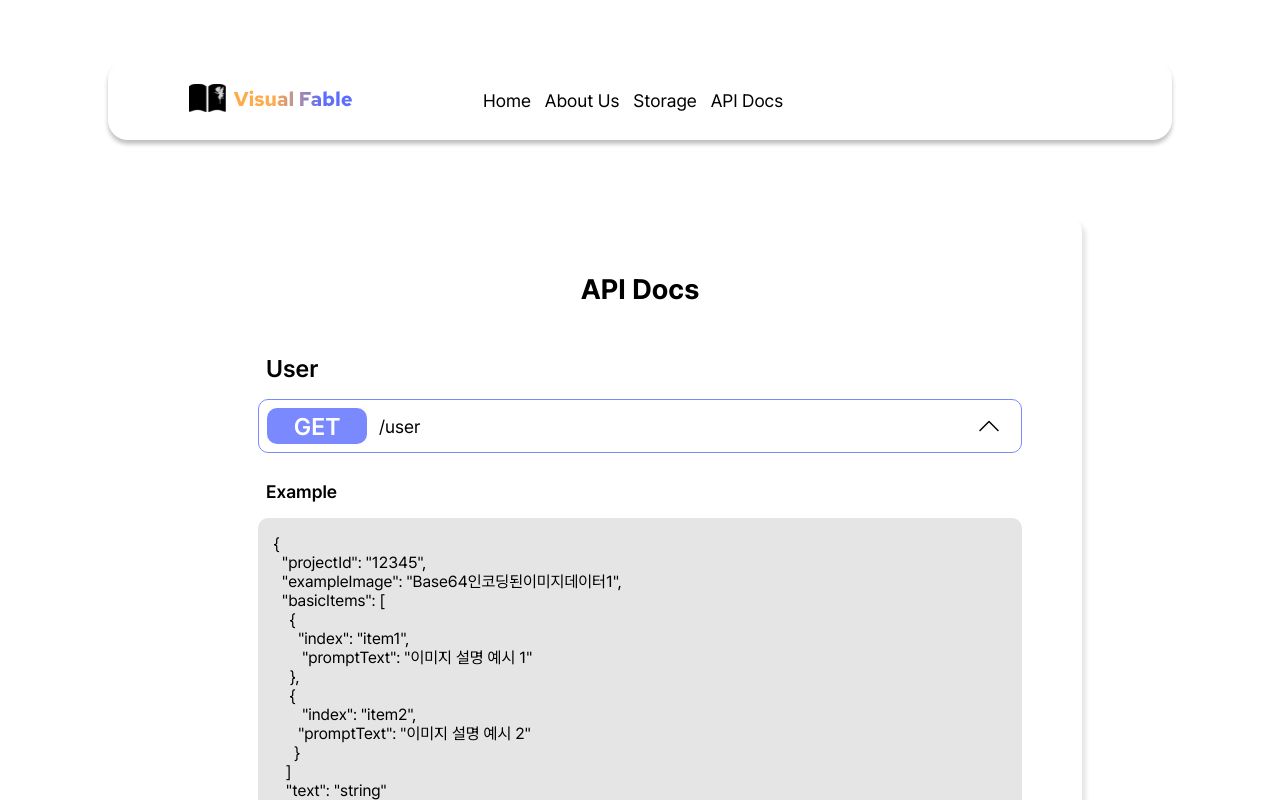
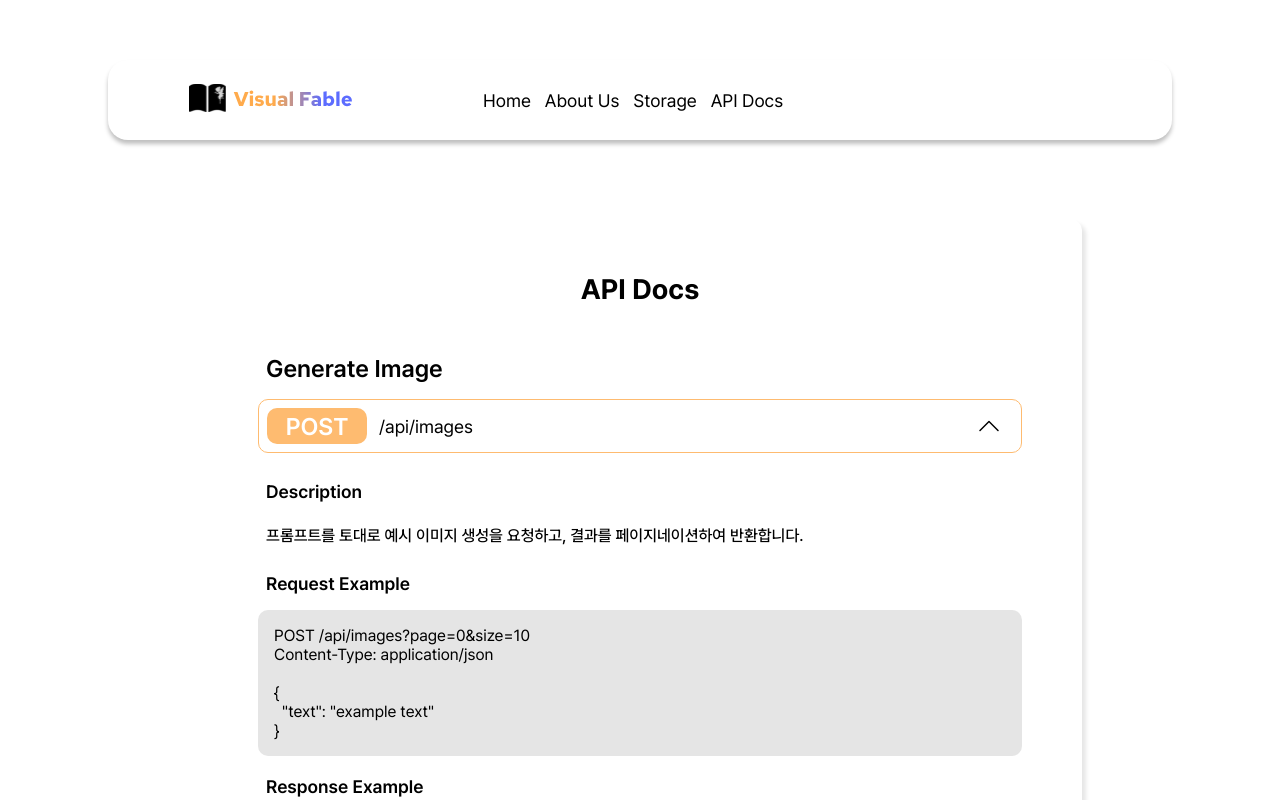
Before and after one commit to 2024S-Style-Transfer/visual-fable-front, a Next.js app: page /methods in a window 1280 px wide. Both pictures are taken after a click on the button 988 px from the left and 426 px from the top of the page. Built offline with nearby package versions, Linux system fonts and the light colour scheme; no server answers.

Commit message:
fix: public API 문서 페이지 내용 수정

```diff
--- a/src/components/pages/APIMethods.tsx
+++ b/src/components/pages/APIMethods.tsx
@@ -6,23 +6,24 @@ import { ApiMethodCategory, ApiMethodItem, HTTP_METHOD } from '@/types/service';
 import { MOCK_API_METHODS } from '@/mock/data';
 import { SvgChevronDown } from '@/svgs';
 import { css } from '@emotion/react';
+import { PUBLIC_API_METHODS } from '@/constants/methods';
 
 const APIMethods: React.FC = () => {
-  const [apiCategories, setApiCategories] = useState<ApiMethodCategory[]>([]);
+  // const [apiCategories, setApiCategories] = useState<ApiMethodCategory[]>([]);
 
-  // FIXME: API 구현 후 수정
-  const loadApiCategories = async () => {
-    setApiCategories(MOCK_API_METHODS);
-  };
+  // // FIXME: API 구현 후 수정
+  // const loadApiCategories = async () => {
+  //   setApiCategories(MOCK_API_METHODS);
+  // };
 
-  useEffect(() => {
-    loadApiCategories();
-  }, []);
+  // useEffect(() => {
+  //   loadApiCategories();
+  // }, []);
   return (
     <APIMethodsWrapper>
       <Title>API Docs</Title>
 
-      {apiCategories.map((category) => (
+      {PUBLIC_API_METHODS.map((category) => (
         <CategoryItem key={category.name} {...category} />
       ))}
     </APIMethodsWrapper>
@@ -71,7 +72,7 @@ const HTTP_METHOD_COLOR = {
   [HTTP_METHOD.DELETE]: '#ff7b7b',
 } as const;
 type MethodColor = (typeof HTTP_METHOD_COLOR)[keyof typeof HTTP_METHOD_COLOR];
-const MethodItem: React.FC<ApiMethodItem> = ({ httpMethod, url, example }) => {
+const MethodItem: React.FC<ApiMethodItem> = ({ httpMethod, url, description, requestExample, responseExample }) => {
   const [isOpen, setIsOpen] = useState(false);
 
   return (
@@ -89,8 +90,14 @@ const MethodItem: React.FC<ApiMethodItem> = ({ httpMethod, url, example }) => {
 
       {isOpen && (
         <>
-          <ExampleTitle>Example</ExampleTitle>
-          <ExampleBox>{example}</ExampleBox>
+          <DetailTitle>Description</DetailTitle>
+          <DetailDescription>{description}</DetailDescription>
+
+          <DetailTitle>Request Example</DetailTitle>
+          <ExampleBox>{requestExample}</ExampleBox>
+
+          <DetailTitle>Response Example</DetailTitle>
+          <ExampleBox>{responseExample}</ExampleBox>
         </>
       )}
     </MethodItemWrapper>
@@ -114,8 +121,17 @@ const ExampleBox = styled.div`
   border-radius: 10px;
   padding: 16px;
   white-space: pre;
+  overflow-x: auto;
+
+  margin-bottom: 12px;
 `;
-const ExampleTitle = styled.p`
+const DetailDescription = styled.p`
+  padding: 8px;
+  font-size: 16px;
+  font-weight: 500;
+  margin-bottom: 12px;
+`;
+const DetailTitle = styled.p`
   padding: 8px;
   font-size: 18px;
   font-weight: 600;
--- /dev/null
+++ b/src/constants/methods.ts
@@ -0,0 +1,85 @@
+import { ApiMethodCategory, HTTP_METHOD } from '@/types/service';
+
+export const PUBLIC_API_METHODS: ApiMethodCategory[] = [
+  {
+    name: 'Generate Image',
+    methods: [
+      {
+        httpMethod: HTTP_METHOD.POST,
+        url: '/api/images',
+        description: '프롬프트를 토대로 예시 이미지 생성을 요청하고, 결과를 페이지네이션하여 반환합니다.',
+        requestExample: `POST /api/images?page=0&size=10
+Content-Type: application/json
+
+{
+  "text": "example text"
+}`,
+        responseExample: `{
+  "content": [
+    {
+      "imageUrl": "https://example.com/generatedImage1.jpg",
+      "description": "Generated image 1"
+    }
+  ],
+  "pageable": {
+    "sort": {
+      "empty": true,
+      "unsorted": true,
+      "sorted": false
+    },
+    "offset": 0,
+    "pageNumber": 0,
+    "pageSize": 10,
+    "paged": true,
+    "unpaged": false
+  },
+  "totalPages": 1,
+  "totalElements": 1,
+  "last": true,
+  "size": 10,
+  "number": 0,
+  "sort": {
+    "empty": true,
+    "unsorted": true,
+    "sorted": false
+  },
+  "numberOfElements": 1,
+  "first": true,
+  "empty": false
+}`,
+      },
+      {
+        httpMethod: HTTP_METHOD.POST,
+        url: '/api/generate-images',
+        description: '생성된 예시 이미지와 함께 프롬프트 요청에 따라 이미지를 생성하고, 결과를 반환합니다.',
+        requestExample: `POST /api/generate-images
+Content-Type: application/json
+
+{
+  "projectId": "12345",
+  "id": "exampleId",
+  "basicItems": [
+    {
+      "index": 1,
+      "promptText": "Generate an image of a sunset"
+    }
+  ]
+}`,
+        responseExample: `{
+  "projectId": "12345",
+  "generatedItems": [
+    {
+      "imageUrl": "https://example.com/sunset1.jpg",
+      "description": "A beautiful sunset over the mountains"
+    },
+    {
+      "imageUrl": "https://example.com/sunset2.jpg",
+      "description": "Sunset with vibrant colors"
+    }
+  ],
+  "time": "2024-06-03T12:00:00"
+}`,
+      },
+    ],
+  },
+];
--- a/src/mock/data.ts
+++ b/src/mock/data.ts
@@ -181,91 +181,188 @@ export const MOCK_PROJECT_LIST: ProjectResponse[] = [
 
 export const MOCK_API_METHODS: ApiMethodCategory[] = [
   {
+    name: 'Generate Image',
+    methods: [
+      {
+        httpMethod: 'POST',
+        url: '/api/images',
+        description: '프롬프트를 토대로 예시 이미지 생성을 요청하고, 결과를 페이지네이션하여 반환합니다.',
+        requestExample: `POST /api/images?page=0&size=10
+Content-Type: application/json
+
+  {
+    "text": "example text"
+  }`,
+        responseExample: `{
+    "content": [
+      {
+        "imageUrl": "https://example.com/generatedImage1.jpg",
+        "description": "Generated image 1"
+      }
+    ],
+    "pageable": {
+      "sort": {
+        "empty": true,
+        "unsorted": true,
+        "sorted": false
+      },
+      "offset": 0,
+      "pageNumber": 0,
+      "pageSize": 10,
+      "paged": true,
+      "unpaged": false
+    },
+    "totalPages": 1,
+    "totalElements": 1,
+    "last": true,
+    "size": 10,
+    "number": 0,
+    "sort": {
+      "empty": true,
+      "unsorted": true,
+      "sorted": false
+    },
+    "numberOfElements": 1,
+    "first": true,
+    "empty": false
+  }`,
+      },
+      {
+        httpMethod: 'POST',
+        url: '/api/generate-images',
+        description: '생성된 예시 이미지와 함께 프롬프트 요청에 따라 이미지를 생성하고, 결과를 반환합니다.',
+        requestExample: `POST /api/generate-images
+Content-Type: application/json
+
+{
+  "projectId": "12345",
+  "id": "exampleId",
+  "basicItems": [
+    {
+      "index": 0,
+      "promptText": "example prompt 1"
+    },
+    {
+      "index": 1,
+      "promptText": "example prompt 2"
+    }
+  ]
+}`,
+        responseExample: `{
+  "id": "exampleId",
+  "generatedItems": [
+    {
+      "id": "1",
+      "promptText": "example prompt 1",
+      "generatedImage": "https://example.com/generatedImage1.jpg"
+    },
+    {
+      "id": "2",
+      "promptText": "example prompt 2",
+      "generatedImage": "https://example.com/generatedImage2.jpg"
+    }
+  ]
+}`,
+      },
+    ],
+  },
+  {
+    name: 'Projects',
+    methods: [
+      {
+        httpMethod: 'GET',
+        url: '/api/projects',
+        description: '프로젝트 목록을 요청하고, 생성된 이미지 목록을 반환합니다.',
+        requestExample: `GET /api/projects
+Content-Type: application/json`,
+        responseExample: `{
+  "projects": [
+    {
+      "projectId": "12345",
+      "summary": "example summary",
+      "exampleImage": "https://example.com/exampleImage.jpg",
+      "generatedItems": [
+        {
+          "id": "1",
+          "promptText": "example prompt",
+          "generatedImage": "https://example.com/generatedImage.jpg"
+        }
+      ],
+      "time": "2024.05.13"
+    }
+  ]
+}`,
+      },
+      {
+        httpMethod: 'POST',
+        url: '/api/projects',
+        description: '프로젝트를 생성하고, 생성된 이미지 목록을 반환합니다.',
+        requestExample: `POST /api/projects
+Content-Type: application/json
+
+  {
+    "summary": "example summary",
+    "exampleImage": "https://example.com/exampleImage.jpg",
+    "generatedItems": [
+      {
+        "id": "1",
+        "promptText": "example prompt",
+        "generatedImage": "https://example.com/generatedImage.jpg"
+      }
+    ],
+    "time": "2024.05.13"
+  }`,
+        responseExample: `{
+    "projectId": "12345",
+    "summary": "example summary",
+    "exampleImage": "https://example.com/exampleImage.jpg",
+    "generatedItems": [
+      {
+        "id": "1",
+        "promptText": "example prompt",
+        "generatedImage": "https://example.com/generatedImage.jpg"
+      }
+    ],
+    "time": "2024.05.13"
+  }`,
+      },
+    ],
+  },
+  {
     name: 'User',
     methods: [
       {
         httpMethod: 'GET',
-        url: '/user',
-        example: `{
-  "projectId": "12345",
-  "exampleImage": "Base64인코딩된이미지데이터1",
-  "basicItems": [
-    {
-      "index": "item1",
-       "promptText": "이미지 설명 예시 1"
-    },
-    {
-       "index": "item2",
-      "promptText": "이미지 설명 예시 2"
-     }
-   ]
-   "text": "string"
- }`,
+        url: '/api/user',
+        description: '사용자 정보를 요청하고, 사용자 정보를 반환합니다.',
+        requestExample: `GET /api/user
+Content-Type: application/json`,
+
+        responseExample: `{
+  "id": "1",
+  "email": "abc@acb.com",
+  "name": "example name",
+  "profileImage": "https://example.com/profileImage.jpg"
+}`,
       },
       {
         httpMethod: 'POST',
-        url: '/user',
-        example: 'Create user',
-      },
-      {
-        httpMethod: 'PUT',
-        url: '/user',
-        example: 'Update user information',
-      },
-      {
-        httpMethod: 'DELETE',
-        url: '/user',
-        example: 'Delete user',
-      },
-    ],
-  },
+        url: '/api/user',
+        description: '사용자 정보를 생성하고, 사용자 정보를 반환합니다.',
+        requestExample: `POST /api/user
+Content-Type: application/json
+
   {
-    name: 'Project',
-    methods: [
-      {
-        httpMethod: 'GET',
-        url: '/project',
-        example: 'Get project information',
-      },
-      {
-        httpMethod: 'POST',
-        url: '/project',
-        example: 'Create project',
-      },
-      {
-        httpMethod: 'PUT',
-        url: '/project',
-        example: 'Update project information',
-      },
-      {
-        httpMethod: 'DELETE',
-        url: '/project',
-        example: 'Delete project',
-      },
-    ],
-  },
-  {
-    name: 'Image',
-    methods: [
-      {
-        httpMethod: 'GET',
-        url: '/image',
-        example: 'Get image information',
-      },
-      {
-        httpMethod: 'POST',
-        url: '/image',
-        example: 'Create image',
-      },
-      {
-        httpMethod: 'PUT',
-        url: '/image',
-        example: 'Update image information',
-      },
-      {
-        httpMethod: 'DELETE',
-        url: '/image',
-        example: 'Delete image',
+    "email": "abc@acb.com",
+    "name": "example name",
+    "profileImage": "https://example.com/profileImage.jpg"
+  }`,
+        responseExample: `{
+    "id": "1",
+    "email": "abc@acb.com",
+    "name": "example name",
+    "profileImage": "https://example.com/profileImage.jpg"
+  }`,
       },
     ],
   },
--- a/src/types/service.ts
+++ b/src/types/service.ts
@@ -63,7 +63,10 @@ export const HTTP_METHOD = {
 export interface ApiMethodItem {
   httpMethod: keyof typeof HTTP_METHOD;
   url: string;
-  example: string;
+  description: string;
+
+  requestExample: string;
+  responseExample: string;
 }
 export interface ApiMethodCategory {
   name: string;
```
